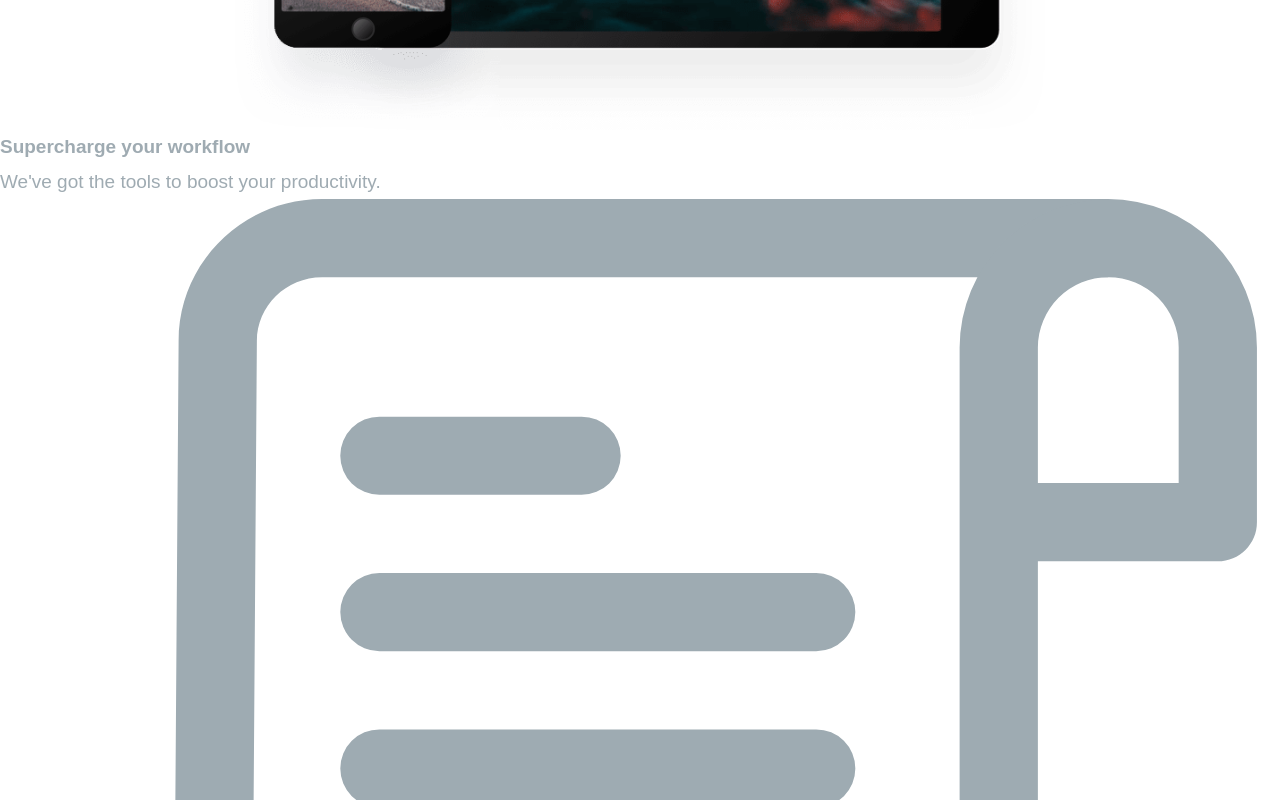
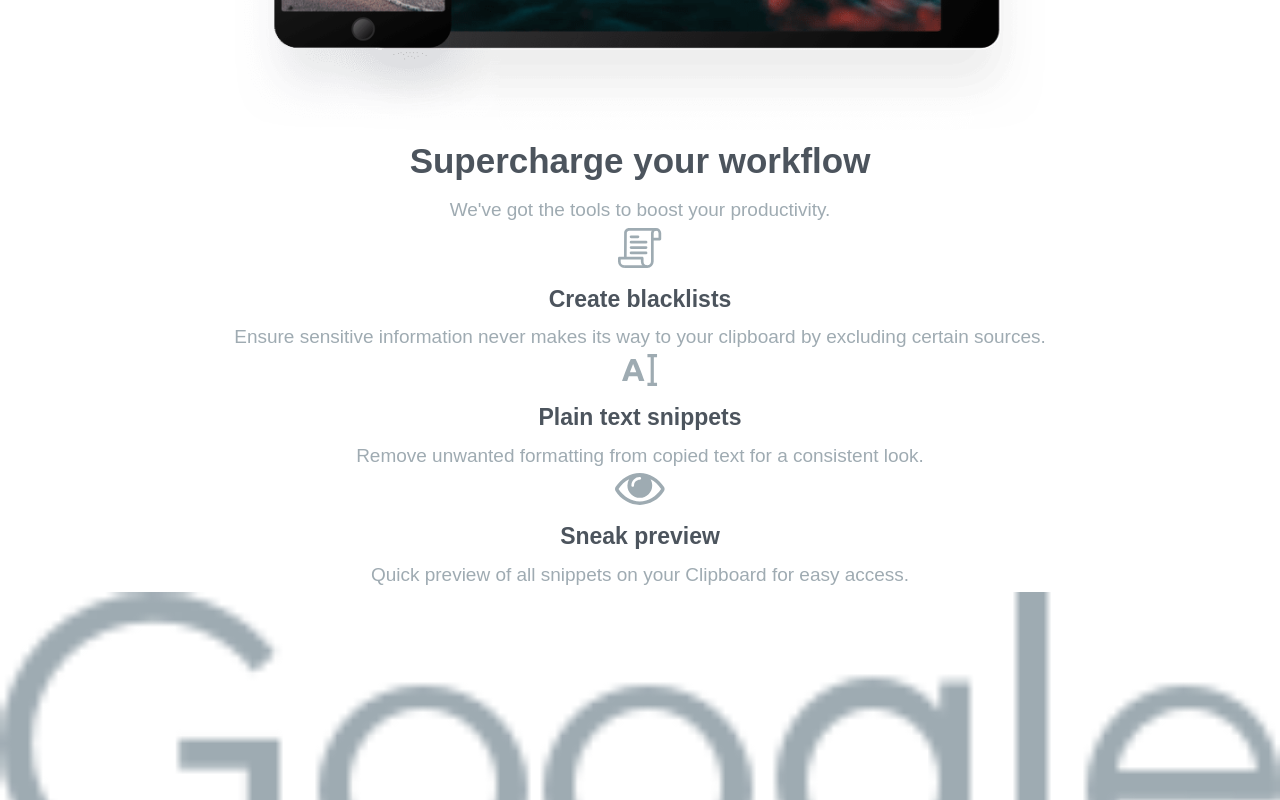
Before and after one commit to kharrnix/fem-clipboard-landing-page, a React (Create React App) app: page / in a window 1280 px wide. Shown: the part 2160-2960 px from the top of the page. Built offline with nearby package versions, Linux system fonts and the light colour scheme; a web font is replaced by a local one.

Commit message:
Style text and fix icon sizes for section four

```diff
--- a/src/components/SectionFour.css
+++ b/src/components/SectionFour.css
@@ -0,0 +1,18 @@
+.section4 {
+	text-align: center;
+}
+
+.section4__heading {
+	color: var(--clr-neutral-900);
+	font-size: var(--fs-700);
+}
+
+.section4__icon {
+	display: inline;
+	width: auto;
+}
+
+.section4__secondary-heading {
+	color: var(--clr-neutral-900);
+	font-size: var(--fs-500);
+}
```
